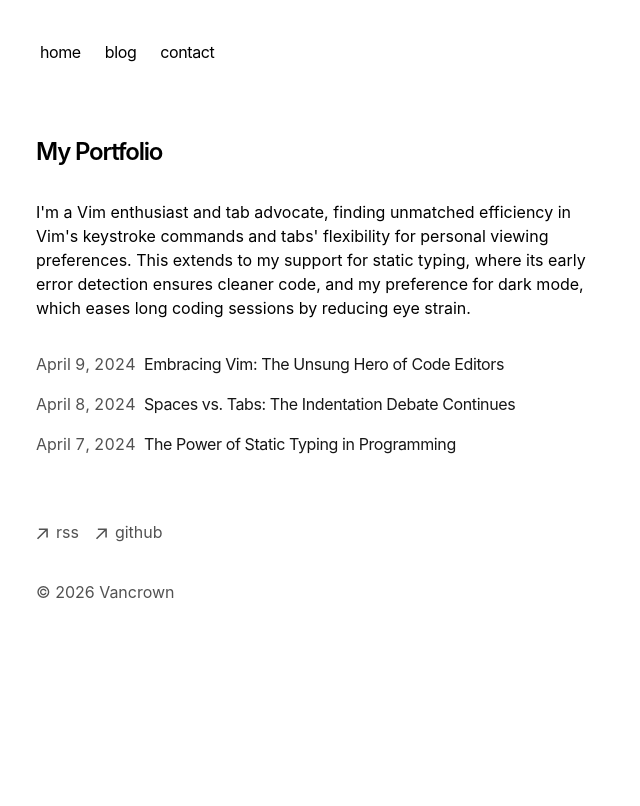
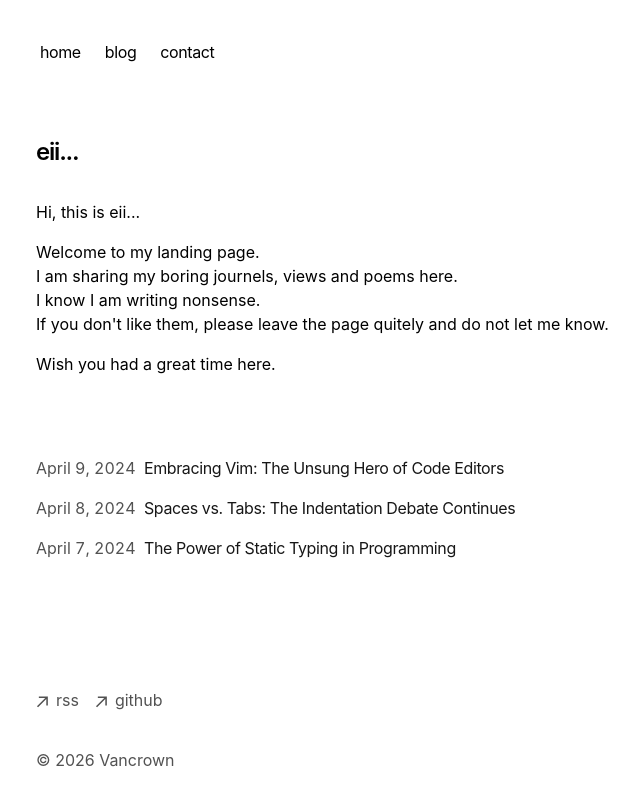
Before and after one commit to Vancrown/landing, a Next.js app: page / in a window 1280 px wide. Shown: the top 806 px of the page, without its empty margins (316-956 px from the left). Built offline with nearby package versions, Linux system fonts and the light colour scheme.

Commit message:
fix footer rss path, update home page

```diff
--- a/app/components/footer.tsx
+++ b/app/components/footer.tsx
@@ -1,3 +1,5 @@
+import Link from "next/link";
+
 function ArrowIcon() {
   return (
     <svg
@@ -12,15 +14,17 @@ function ArrowIcon() {
         fill="currentColor"
       />
     </svg>
-  )
+  );
 }
 
 export default function Footer() {
   return (
     <footer className="mb-16">
+      <div className="py-8">{}</div>
+
       <ul className="font-sm mt-8 flex flex-col space-x-0 space-y-2 text-neutral-600 md:flex-row md:space-x-4 md:space-y-0 dark:text-neutral-300">
         <li>
-          <a
+          <Link
             className="flex items-center transition-all hover:text-neutral-800 dark:hover:text-neutral-100"
             rel="noopener noreferrer"
             target="_blank"
@@ -28,7 +32,7 @@ export default function Footer() {
           >
             <ArrowIcon />
             <p className="ml-2 h-7">rss</p>
-          </a>
+          </Link>
         </li>
         <li>
           <a
@@ -41,11 +45,10 @@ export default function Footer() {
             <p className="ml-2 h-7">github</p>
           </a>
         </li>
-
       </ul>
       <p className="mt-8 text-neutral-600 dark:text-neutral-300">
         © {new Date().getFullYear()} Vancrown
       </p>
     </footer>
-  )
+  );
 }
--- a/app/page.tsx
+++ b/app/page.tsx
@@ -1,21 +1,24 @@
-import { BlogPosts } from 'app/components/posts'
+import { BlogPosts } from "app/components/posts";
 
 export default function Page() {
   return (
     <section>
-      <h1 className="mb-8 text-2xl font-semibold tracking-tighter">
-        My Portfolio
-      </h1>
+      <h1 className="mb-8 text-2xl font-semibold tracking-tighter">eii...</h1>
       <p className="mb-4">
-        {`I'm a Vim enthusiast and tab advocate, finding unmatched efficiency in
-        Vim's keystroke commands and tabs' flexibility for personal viewing
-        preferences. This extends to my support for static typing, where its
-        early error detection ensures cleaner code, and my preference for dark
-        mode, which eases long coding sessions by reducing eye strain.`}
+        {`Hi, this is eii...
+        `}
       </p>
+      <p className="mb-0">{`Welcome to my landing page.`}</p>
+      <p className="mb-0">{`I am sharing my boring journels, views and poems here.`}</p>
+      <p className="mb-0">{`I know I am writing nonsense.`}</p>
+      <p className="mb-4">{`If you don't like them, please leave the page quitely and do not let me know.
+       `}</p>
+      <p className="mb-4">{`Wish you had a great time here. `}</p>
+
+      <div className="py-4">{}</div>
       <div className="my-8">
         <BlogPosts />
       </div>
     </section>
-  )
+  );
 }
--- a/next.config.js
+++ b/next.config.js
@@ -1,7 +1,14 @@
 /** @type {import('next').NextConfig} */
+
+const isProduction = process.env.NODE_ENV === "production";
+const repoName = "landing";
+
 const nextConfig = {
   output: "export",
   trailingSlash: true,
+
+  basePath: isProduction ? `/${repoName}` : "",
+
   images: {
     unoptimized: true,
   },
```
Also changed, not shown: 1 other file (tests, documents, lock files or other folders).
